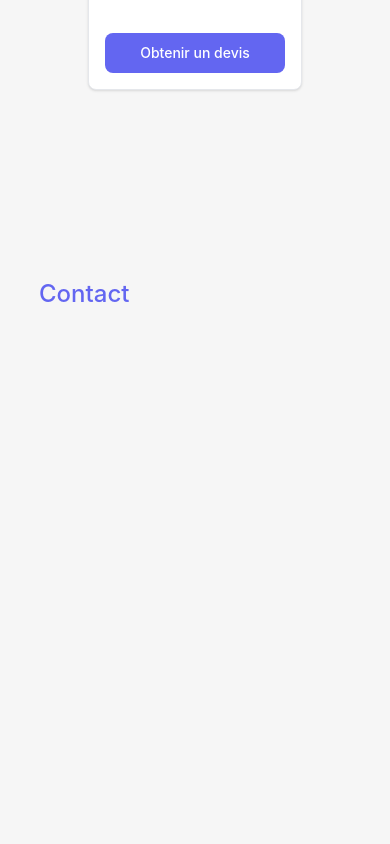
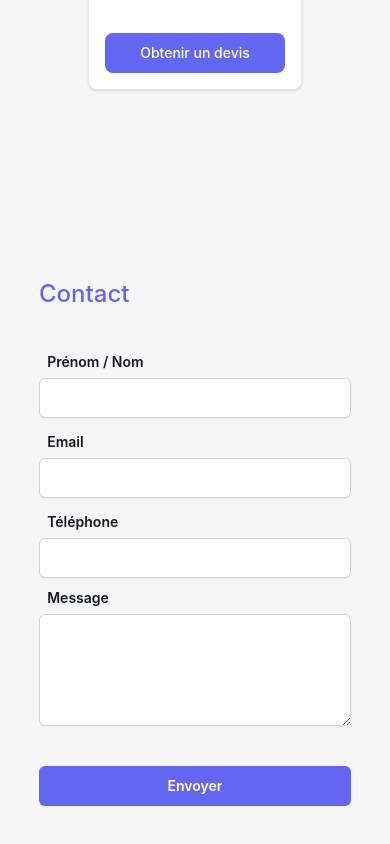
Before and after one commit to MathieuLePuil/mathieulp.fr, a Vue app: page / in a window 390 px wide. Shown: the part 6486-7330 px from the top of the page. Before the commit the page ends 6876 px from the top, so only its background shows below. Built offline with nearby package versions, Linux system fonts and the light colour scheme.

Commit message:
:wrench: | Section #contact responsive terminée

```diff
--- a/src/App.vue
+++ b/src/App.vue
@@ -61,7 +61,7 @@
                           <a href="#price" class="block py-2 pl-3 pr-4 text-black rounded hover:text-white hover:bg-indigo-500 z-20" aria-current="page">Mes tarifs</a>
                       </li>
                       <li>
-                          <a href="#" class="block py-2 pl-3 pr-4 text-black rounded hover:text-white hover:bg-indigo-500 z-20" aria-current="page">Contact</a>
+                          <a href="#contact" class="block py-2 pl-3 pr-4 text-black rounded hover:text-white hover:bg-indigo-500 z-20" aria-current="page">Contact</a>
                       </li>
                   </ul>
               </div>
--- a/src/components/Contact.vue
+++ b/src/components/Contact.vue
@@ -3,12 +3,42 @@
 </script>
 
 <template>
-    <section id="skills" class="h-m-screen lg:!h-screen pt-[8vh] lg:!pt-0 pb-20 flex flex-col justify-around z-20  lg:!w-full">
+    <section id="contact" class="h-m-screen lg:!h-screen pt-[8vh] lg:!pt-0 pb-20 flex flex-col justify-around z-20  lg:!w-full">
         <div class="w-full flex justify-start">
             <h4 class="mt-10 text-2xl sm:!text-3xl lg:!text-6xl ml-[10%] text-my-purple font-medium z-20">Contact</h4>
         </div>
-        <div class="flex w-full flex-col justify-between items-center lg:!flex-row z-20">
-
+        <div class="z-20 h-full">
+            <form action="#" method="POST" class="mx-auto mt-10 max-w-xl sm:mt-20">
+                <div class="w-full">
+                    <div class="w-full flex flex-col justify-center">
+                        <label for="prenom" class="block text-sm font-semibold leading-6 text-gray-900 px-4 lg:!px-0 ml-[8%] lg:ml-0">Prénom / Nom</label>
+                        <div class="mt-1 w-full flex justify-center">
+                            <input type="text" name="name" id="name" autocomplete="name" class="block w-[80%] lg:!w-full rounded-md border-0 px-3.5 py-2 text-gray-900 shadow-sm ring-1 ring-inset ring-gray-300 placeholder:text-gray-400 focus:ring-2 focus:ring-inset focus:ring-indigo-600 sm:text-sm sm:leading-6 mx-4 lg:!mx-0">
+                        </div>
+                    </div>
+                    <div class="mt-2 w-full flex flex-col justify-center">
+                        <label for="email" class="block text-sm font-semibold leading-6 text-gray-900 px-4 lg:!px-0 ml-[8%] lg:ml-0 mt-1">Email</label>
+                        <div class="mt-1 w-full flex justify-center">
+                            <input type="email" name="email" id="email" autocomplete="email" class="block w-[80%] lg:!w-full rounded-md border-0 px-3.5 py-2 text-gray-900 shadow-sm ring-1 ring-inset ring-gray-300 placeholder:text-gray-400 focus:ring-2 focus:ring-inset focus:ring-indigo-600 sm:text-sm sm:leading-6 mx-4 lg:!mx-0">
+                        </div>
+                    </div>
+                    <div class="mt-2 w-full flex flex-col justify-center">
+                        <label for="telephone" class="block text-sm font-semibold leading-6 text-gray-900 px-4 lg:!px-0 ml-[8%] lg:ml-0 mt-1">Téléphone</label>
+                        <div class="mt-1 w-full flex justify-center">
+                            <input type="tel" name="telephone" id="telephone" autocomplete="tel" class="block w-[80%] lg:!w-full rounded-md border-0 px-3.5 py-2 pl-20 text-gray-900 shadow-sm ring-1 ring-inset ring-gray-300 placeholder:text-gray-400 focus:ring-2 focus:ring-inset focus:ring-indigo-600 sm:text-sm sm:leading-6 mx-4 lg:!mx-0">
+                        </div>
+                    </div>
+                    <div class="w-full flex flex-col justify-center">
+                        <label for="message" class="block text-sm font-semibold leading-6 text-gray-900 px-4 lg:!px-0 ml-[8%] lg:ml-0 mt-2">Message</label>
+                        <div class="mt-1 w-full flex justify-center">
+                            <textarea name="message" id="message" rows="4" class="block w-[80%] lg:!w-full rounded-md border-0 px-3.5 py-2 text-gray-900 shadow-sm ring-1 ring-inset ring-gray-300 placeholder:text-gray-400 focus:ring-2 focus:ring-inset focus:ring-indigo-600 sm:text-sm sm:leading-6 mx-4 lg:!mx-0"></textarea>
+                        </div>
+                    </div>
+                </div>
+                <div class="mt-10 flex justify-center">
+                    <button type="submit" class="block max-w-[80%] lg:!max-w-full w-full rounded-md !bg-my-purple px-3.5 py-2.5 text-center text-sm font-semibold text-white shadow-sm hover:!bg-indigo-600 focus-visible:outline focus-visible:outline-2 focus-visible:outline-offset-2 focus-visible:outline-indigo-600">Envoyer</button>
+                </div>
+            </form>
         </div>
     </section>
 </template>
```
Also changed, not shown: public/tailwind.css.
